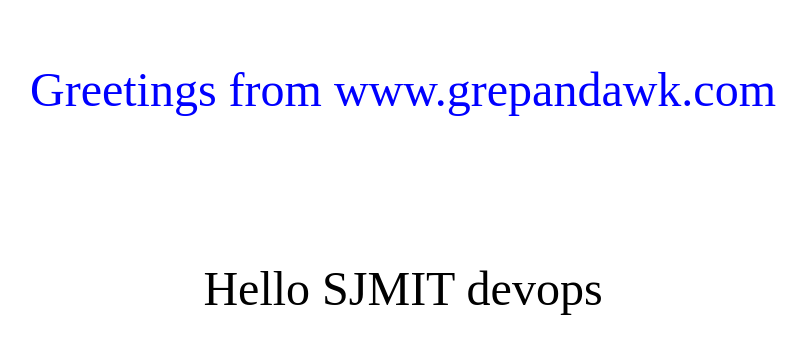
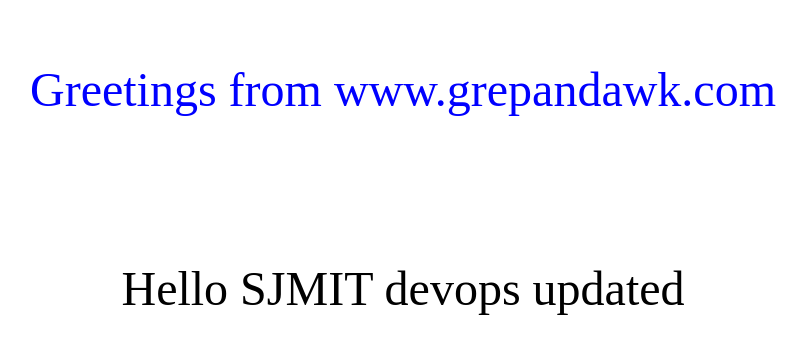
Before and after one commit to anchansukesh/sjmit, a plain HTML site: page index.html in a window 1280 px wide. Shown: the whole page, without its empty margins (237-1044 px from the left). Drawn offline with Linux system fonts and the light colour scheme.

Commit message:
Update index.html

```diff
--- a/index.html
+++ b/index.html
@@ -4,5 +4,5 @@
 <br>
 <font size=60 color="blue"> <center>Greetings from www.grepandawk.com </center></font>
 <br><br><br><br><br><br><br><br>
-<font size=40> <center>Hello SJMIT devops</center></font>
+<font size=40> <center>Hello SJMIT devops updated</center></font>
 </html>
```
